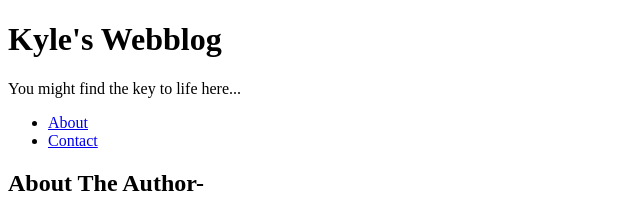
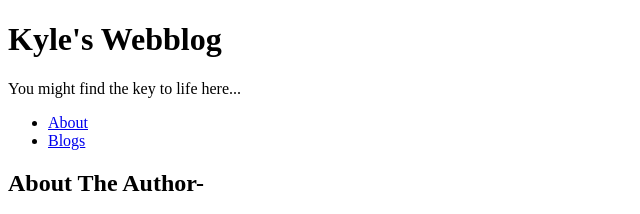
Before and after one commit to KyleTez/mi349-blog, a plain HTML site: page about.html in a window 1280 px wide. Shown: the top 214 px of the page, 0-640 px from the left. Drawn offline with Linux system fonts and the light colour scheme.

Commit message:
change 2

```diff
--- a/about.html
+++ b/about.html
@@ -12,7 +12,7 @@
         <nav>
             <ul>
                 <li><a href="about.html">About</a></li>
-                <li><a href="contact.html">Contact</a></li>
+                <li><a href="index.html">Blogs</a></li>
             </ul>
         </nav>
     </header>
```
